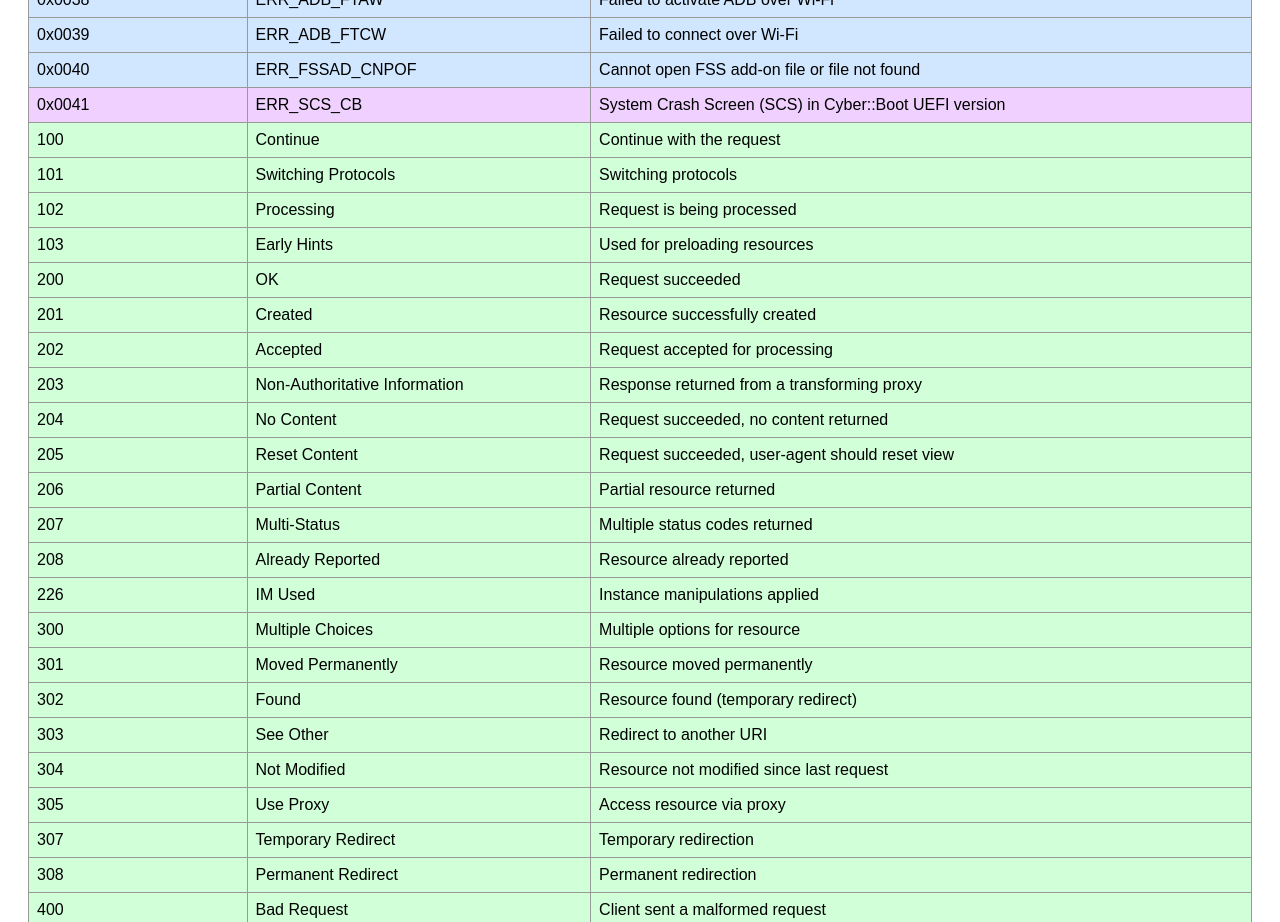
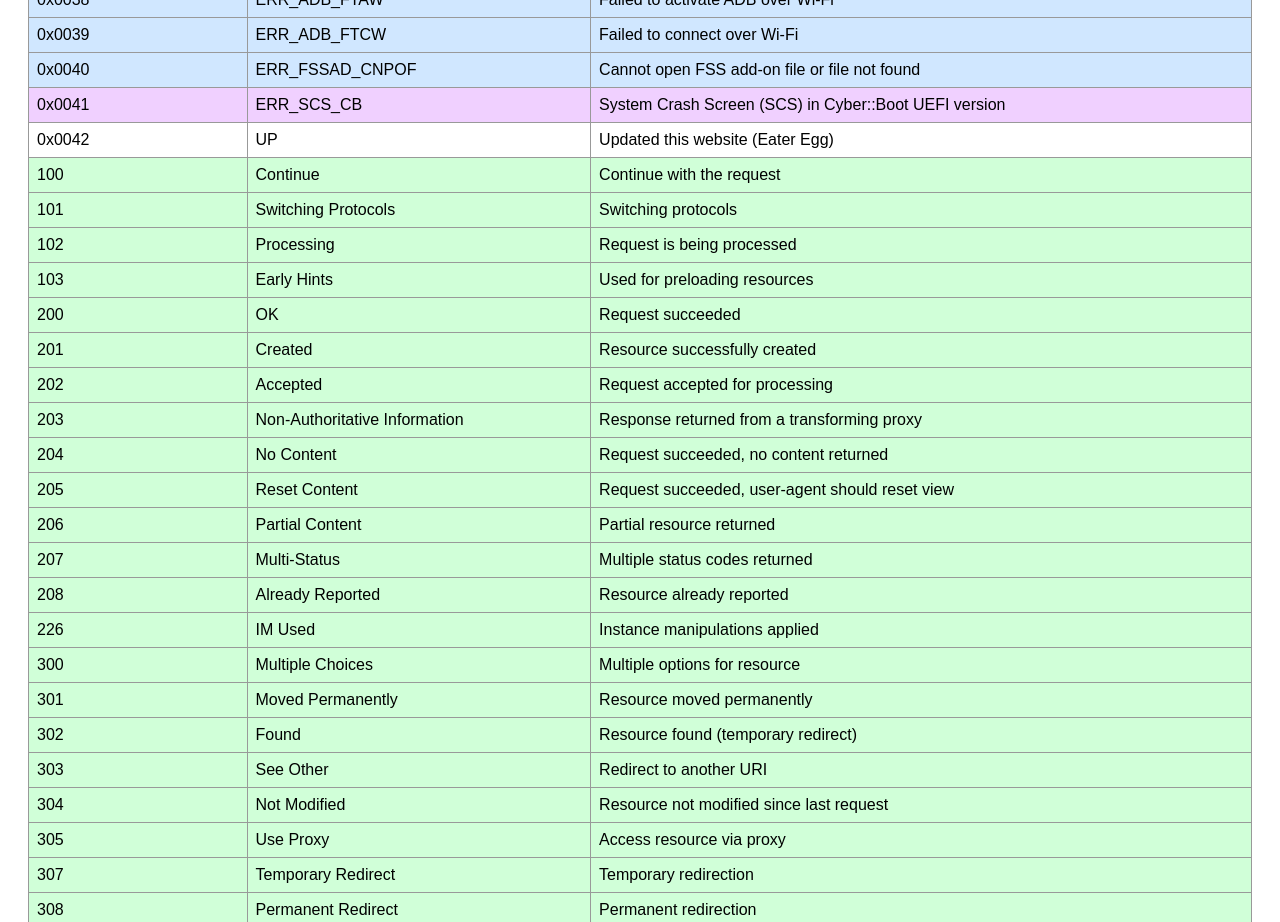
Before and after one commit to FEUE256/secp, a plain HTML site: page index.html in a window 1280 px wide. Shown: the part 1540-2462 px from the top of the page. Drawn offline with Linux system fonts and the light colour scheme.

Commit message:
Update index.html

```diff
--- a/index.html
+++ b/index.html
@@ -76,6 +76,7 @@
 <tr class="fss"><td>0x0039</td><td>ERR_ADB_FTCW</td><td>Failed to connect over Wi-Fi</td></tr>
 <tr class="fss"><td>0x0040</td><td>ERR_FSSAD_CNPOF</td><td>Cannot open FSS add-on file or file not found</td></tr>
 <tr class="scs"><td>0x0041</td><td>ERR_SCS_CB</td><td>System Crash Screen (SCS) in Cyber::Boot UEFI version</td></tr>
+<tr class="web"><td>0x0042</td><td>UP</td><td>Updated this website (Eater Egg)</td></tr>
 
 <!-- HTTP / HTTPS Status Codes -->
 <tr class="http"><td>100</td><td>Continue</td><td>Continue with the request</td></tr>
```
